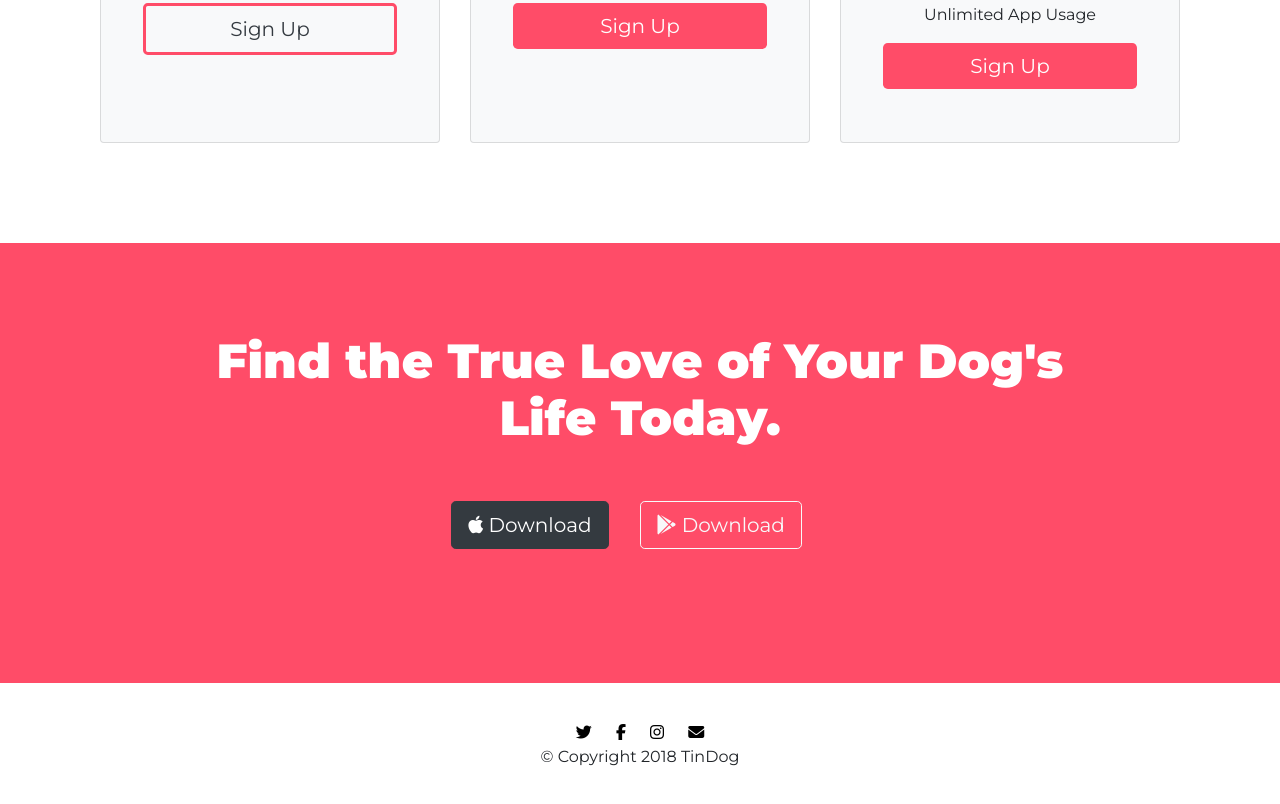
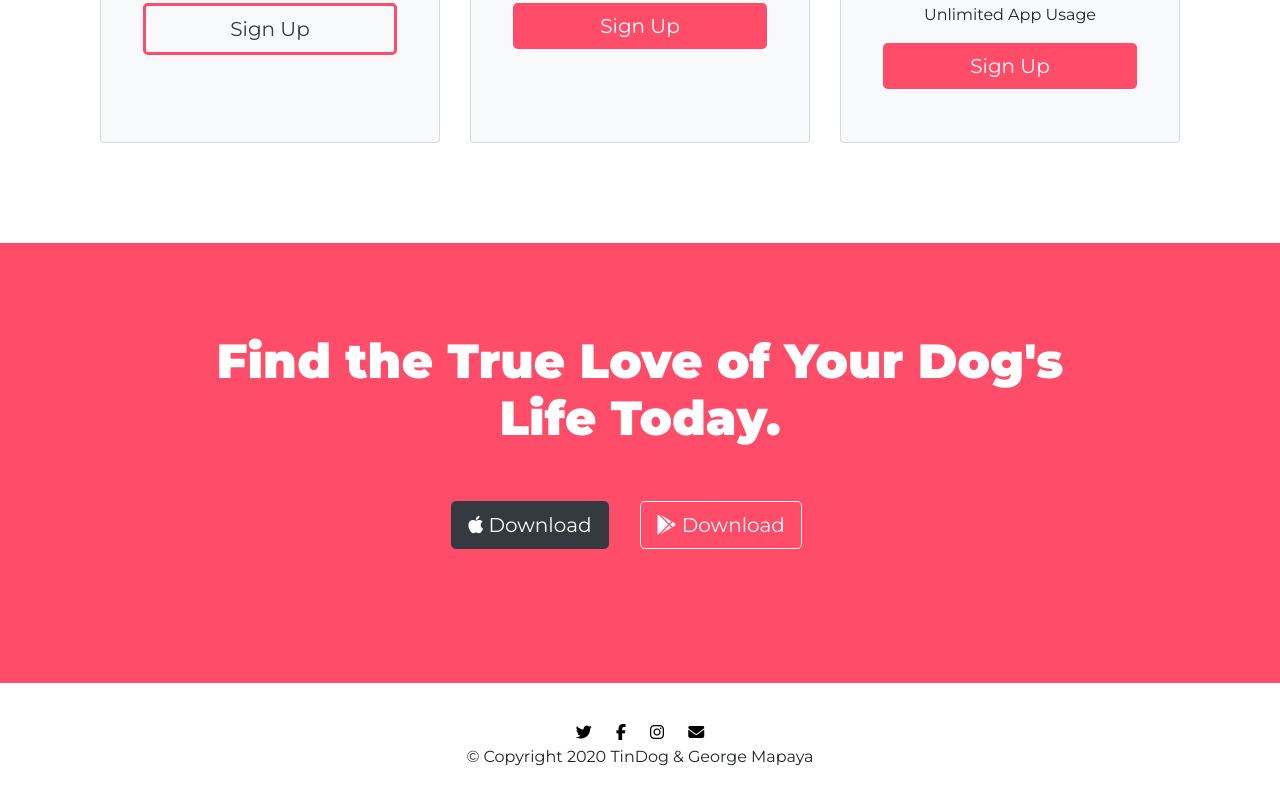
Before and after one commit to georit/tindog, a plain HTML site: page index.html in a window 1280 px wide. Shown: the part 2337-3141 px from the top of the page. Drawn offline with nearby package versions, Linux system fonts and the light colour scheme.

Commit message:
made changes to copyright info

```diff
--- a/index.html
+++ b/index.html
@@ -230,7 +230,7 @@
       <a href="#"><i class="fas fa-envelope"></i></a>
     </div>
 
-    <p class="copyright">© Copyright 2018 TinDog</p>
+    <p class="copyright">© Copyright 2020 TinDog &amp; George Mapaya</p>
 
   </footer>
 
```
